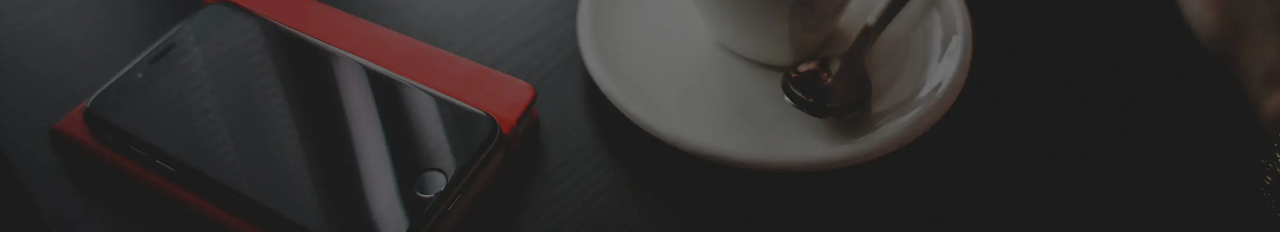
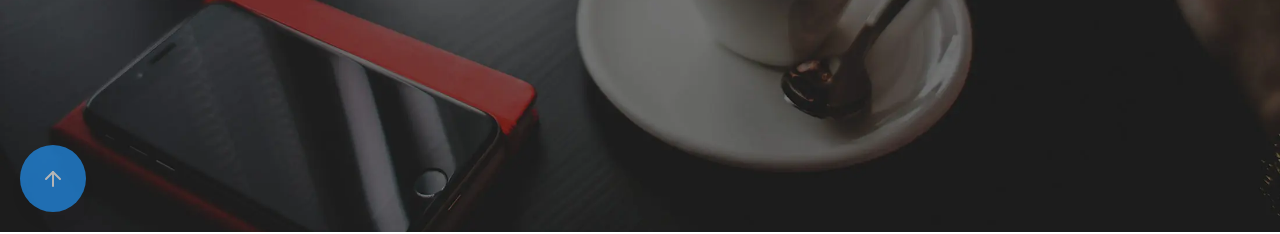
Before and after one commit to JMatoso/sample, a plain HTML site: page index.html in a window 1280 px wide. Shown: the part 568-802 px from the top of the page. Drawn offline with nearby package versions, Linux system fonts and the light colour scheme; a script that the page names is missing.

Commit message:
BackTop Button

```diff
--- a/assets/css/site.css
+++ b/assets/css/site.css
@@ -42,6 +42,36 @@ body {
     backdrop-filter: saturate(180%) blur(20px);
     top: 0;
 }
+
+.back-top {
+    cursor: pointer;
+    display: inline-flex;
+    background-color: #2196fa;
+    color: #fff;
+    position: fixed !important;
+    z-index: 1;
+    left: 20px;
+    bottom: 20px;
+    padding: 1px;
+    font-weight: bold;
+    text-align: center;
+    border-radius: 100%;
+    box-shadow: 0 .75rem 1rem rgba(0, 0, 0, .05);
+    -moz-transition: all 0.3s ease-in-out;
+    -o-transition: all 0.3s ease-in-out;
+    -webkit-transition: all 0.3s ease-in-out;
+    -ms-transition: all 0.3s ease-in-out;
+    transition: all 0.3s ease-in-out;
+}
+
+.back-top a {
+    padding: 20px;
+    text-decoration: none;
+    color: white;
+}
+
+.back-top:hover { background-color: #fff; }
+.back-top:hover > a { color: #2196fa; }
 
 .bg-dark-2 {
     background: rgba(20, 23, 28, 0.8) !important;
@@ -99,12 +129,6 @@ body {
     -webkit-transition: all 0.3s ease-in-out;
     -ms-transition: all 0.3s ease-in-out;
     transition: all 0.3s ease-in-out;
-}
-
-.bg-gradient {
-    background: #43cea2;
-    background: -webkit-linear-gradient(to right, #185a9d, #43cea2);
-    background: linear-gradient(to right, #185a9d, #43cea2);
 }
 
 .service-item {
--- a/assets/js/site.js
+++ b/assets/js/site.js
@@ -10,7 +10,7 @@ window.addEventListener('load', () => {
 
     new WOW({
         boxClass: 'wow',
-        mobile: true,
+        mobile: false,
     }).init()
 
     $('.counter').counterUp(
@@ -140,7 +140,7 @@ $(window).bind('scroll', () =>
         navbar.addClass("sticky box-shadow")
         navbar.removeClass("pt-5")
 
-        if($(window).scrollTop() > (window.innerHeight - 100))
+        if($(window).scrollTop() > (window.innerHeight - 60))
         {
             navbar.addClass("bg-dark-2")
         }
@@ -154,4 +154,20 @@ $(window).bind('scroll', () =>
         navbar.removeClass("sticky box-shadow bg-dark-2")
         navbar.addClass("pt-5")
     }
+
+    var body = document.body,
+    html = document.documentElement;
+
+    const backTop = $('.back-top')
+
+    var height = Math.max(body.scrollHeight, body.offsetHeight, html.clientHeight, html.scrollHeight, html.offsetHeight);
+
+    if($(window).scrollTop() >= (height / 2))
+    {
+        backTop.fadeIn(3000)
+    }
+    else
+    {
+        backTop.fadeOut(3000)
+    }
 })
--- a/index.html
+++ b/index.html
@@ -31,6 +31,12 @@
 
 <div id="loader">
     <div class="spinner"></div>
+</div>
+
+<div class="back-top">
+    <a href="#intro">
+        <span data-feather="arrow-up"></span>
+    </a>
 </div>
 
 <header class="main-header">
```
